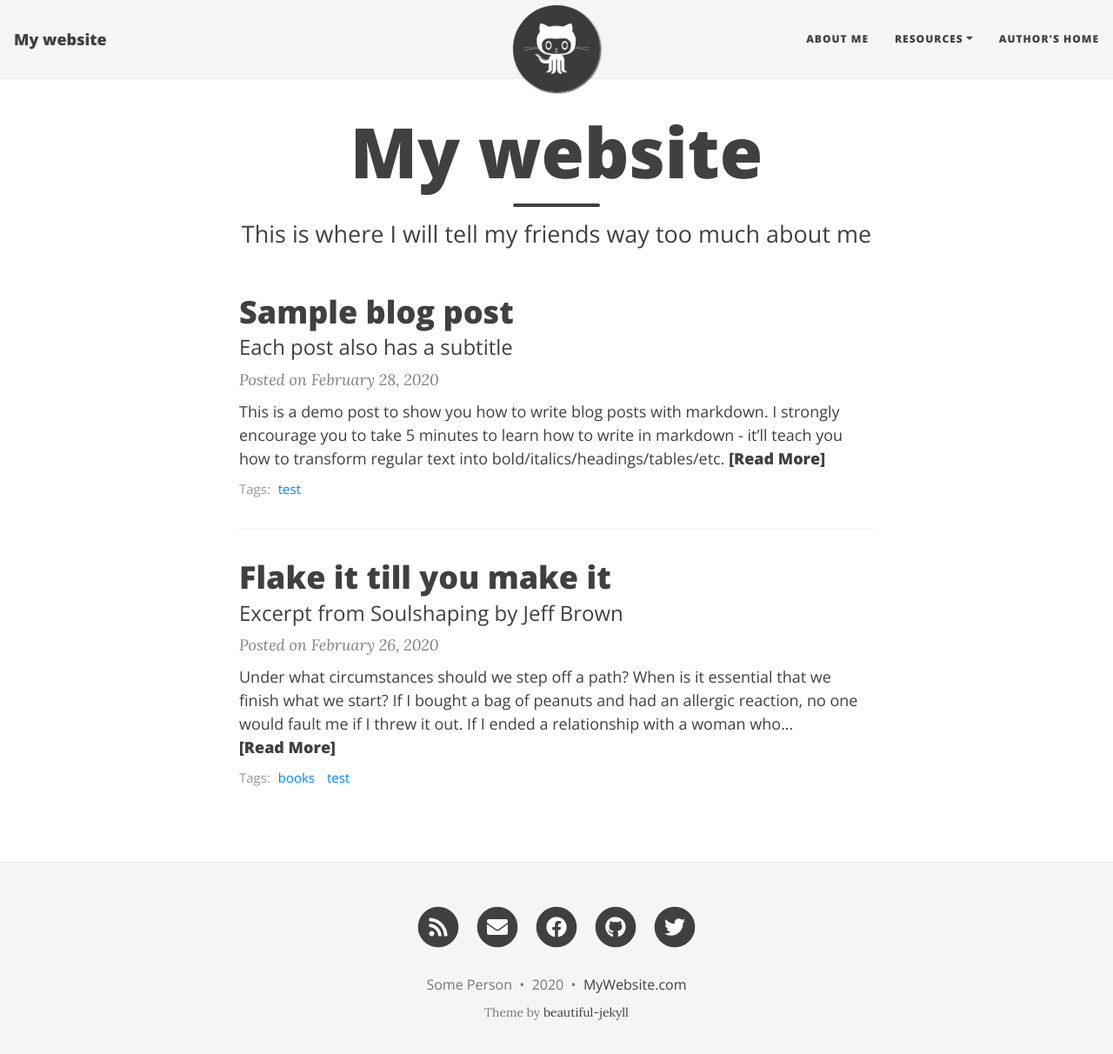
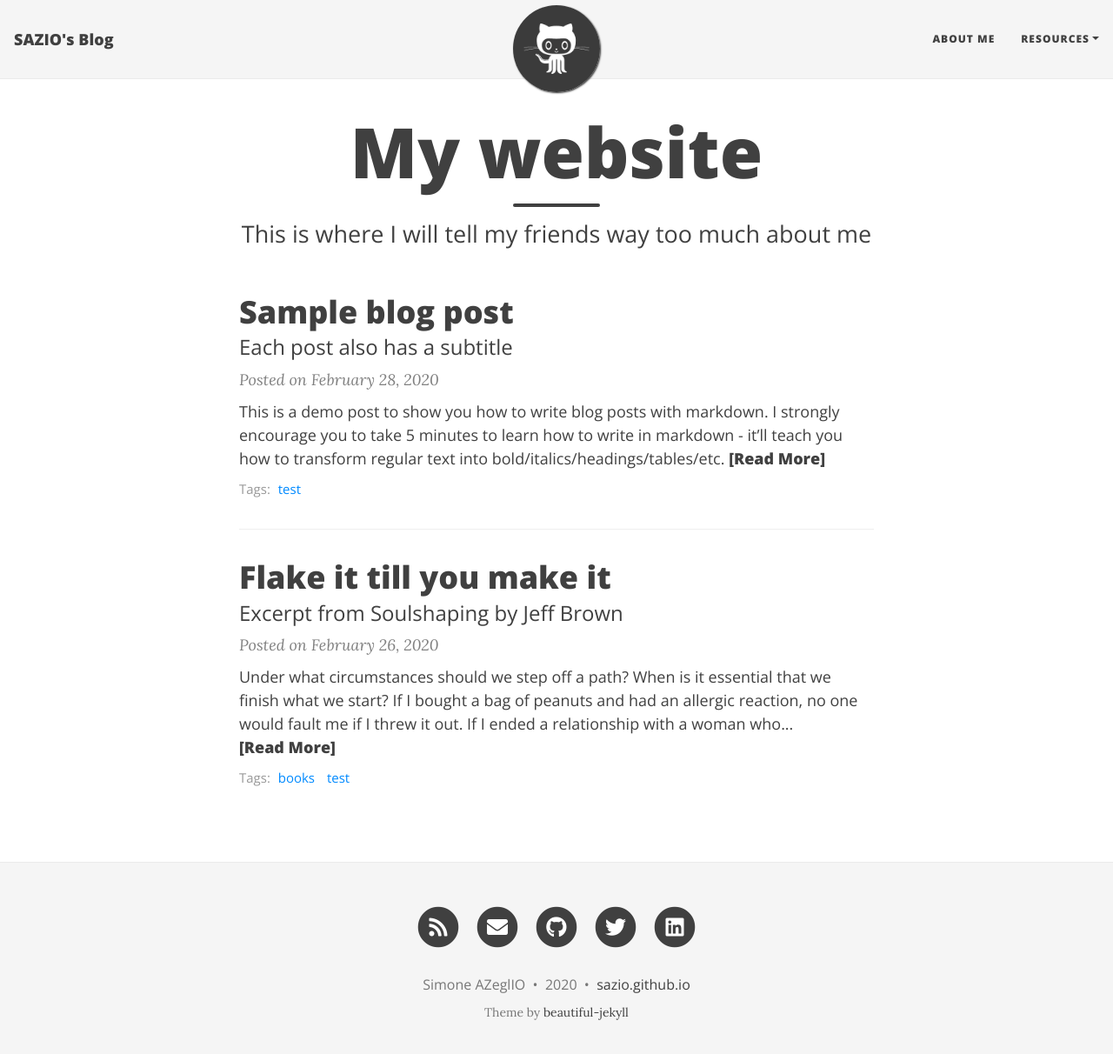
Before and after one commit to sazio/sazio___.github.io, a Jekyll site: the page built from index.html, in a window 1280 px wide and 1225 px high. Shown: the top 1212 px of the window at 87% size. Built offline with Jekyll 4.4.1, drawn with Linux system fonts in a browser that asks for light colours; nearby versions of some CDN libraries; the list of posts is cut into pages by our own code.

Commit message:
Update _config.yml

```diff
--- a/_config.yml
+++ b/_config.yml
@@ -1,13 +1,12 @@
 # --- Basic options --- #
 
 # Name of website
-title: My website
+title: SAZIO's Blog
 
 # Short description of your site
-description: A virtual proof that I'm awesome
-
+description: Neuronic Perambulations
 # Your name to show in the footer
-author: Some Person
+author: Simone AZeglIO
 
 # --- List of links in the navigation bar --- #
 
@@ -16,7 +15,7 @@ navbar-links:
   Resources:
     - Beautiful Jekyll: "https://beautifuljekyll.com"
     - Learn markdown: "https://www.markdowntutorial.com/"
-  Author's home: "https://deanattali.com"
+  #Author's home: "https://deanattali.com"
 
 # --- Logo --- #
 
@@ -38,10 +37,10 @@ round-avatar: true
 # Uncomment the links you want to show and add your information to each one.
 # If you don't want to show a link to an RSS feed, set rss to "false".
 social-network-links:
-  email: "someone@example.com"
-  facebook: deanattali
-  github: daattali
-  twitter: daattali
+  email: "simone.azeglio@gmail.com"
+  github: sazio
+  twitter: simoneazeglio
+  linkedin: simone-azeglio-1b3359106
   rss: true
 #  reddit: yourname
 #  linkedin: daattali
@@ -63,12 +62,12 @@ social-network-links:
 # Select which social network share links to show in posts
 share-links-active:
   twitter: true
-  facebook: true
+  #facebook: true
   linkedin: true
 
 # How to display the link to your website in the footer
 # Remove this if you don't want a link in the footer
-url-pretty: "MyWebsite.com"
+url-pretty: "sazio.github.io"
 
 # Create a "tags" index page and make tags on each post clickable
 link-tags: true
```
